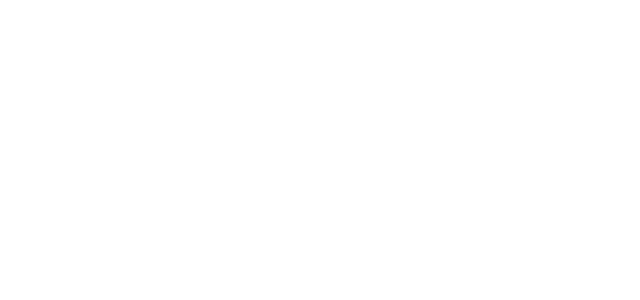
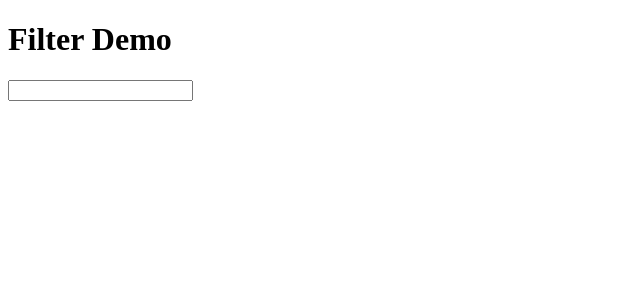
Before and after one commit to eobcre/filter-demo, a React (Vite) app: page / in a window 1280 px wide. Shown: the top 300 px of the page, without its empty margins (0-640 px from the left). Built offline with nearby package versions, Linux system fonts and the light colour scheme.

Commit message:
title and input box layout

```diff
--- a/src/App.jsx
+++ b/src/App.jsx
@@ -1,5 +1,10 @@
 const App = () => {
-  return <div></div>;
+  return (
+    <div className='filter-container'>
+      <h1>Filter Demo</h1>
+      <input type='text' />
+    </div>
+  );
 };
 
 export default App;
```
